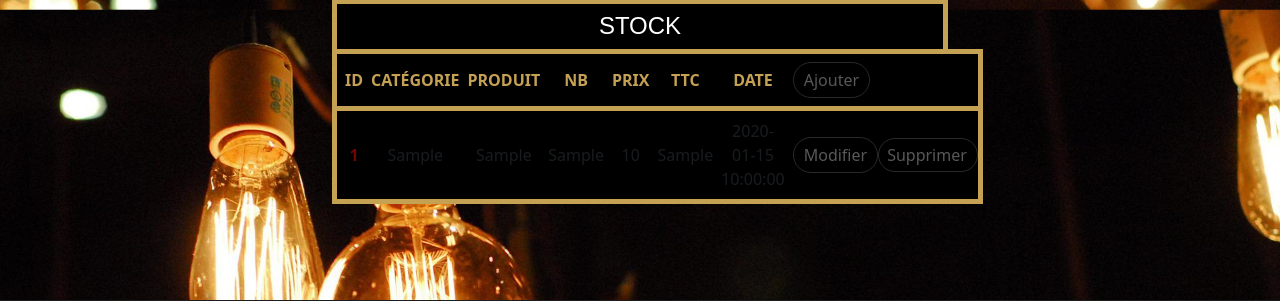
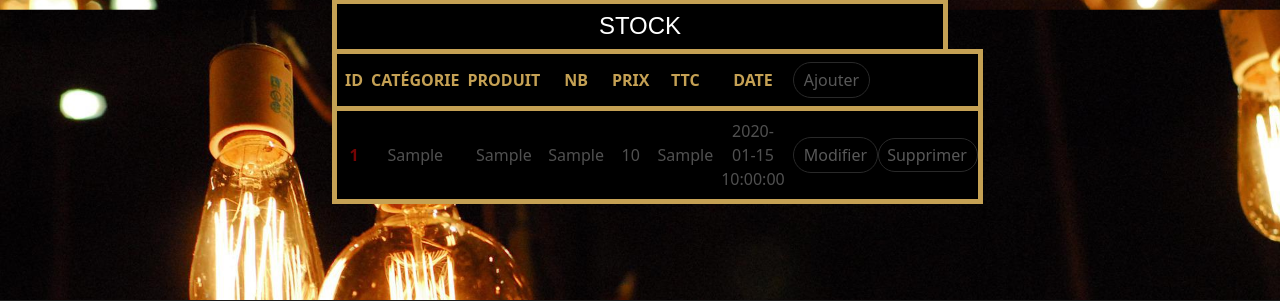
Before and after one commit to Felioawe/bar_tabac, a PHP site: page /stock.php in a window 1280 px wide. Shown: the part 847-1148 px from the top of the page. Run offline with PHP 8.4, Linux system fonts and the light colour scheme; the visitor is signed in with stand-in values (Sample User, id 1); tables that the repository leaves empty or names only in its code hold one stand-in row (values such as "Sample post").

Commit message:
nouvel ajout

```diff
--- a/contact.php
+++ b/contact.php
@@ -31,7 +31,7 @@
                 </div>
             </div>
             <div class="col-12 col-lg-8 px-3 mt-5">
-                <form id="#form_contact" action="./requette/insert_contact.php" method="post">
+                <form id="form_contact" action="./requette/insert_contact.php" method="post">
                     <div class="row">
                         <div class="col-12 col-sm-7 position-relative">
                             <input class="input-contact w-100 mb-3 bg-secondary p-2 text-white bg-opacity-25" type="text" id="name" name="name" placeholder="Votre nom">
--- a/requette/insert_user.php
+++ b/requette/insert_user.php
@@ -64,7 +64,7 @@ echo'test';
         // $req->bindParam(':user', $user/*, declare sont type (integer, string ...ect)*/);
 
         // grâce à bindParam j'affecter ma variable et mon parametre index 2 (?)
-        // $req->bindParam(2, $hash/*, declare sont type (integer, string ...ect)*/);
+        // $req->bindvValue(2, $hash/*, declare sont type (integer, string ...ect)*/);
 
         $req2->execute([
             ':img' => $img,
--- a/stock.php
+++ b/stock.php
@@ -116,15 +116,15 @@ $results2 = $req2->fetchAll(PDO::FETCH_ASSOC);
                     <tbody>
                         <tr class="cadre-or">
                             <td data-target="Update_id-produit" class="text-red text-capitalize fw-bold ps-2 py-2 px-0" scope="row"><?= $produit['id_produit'] ?></td>
-                            <td data-target="Update_categorie" class="text-muted text-capitalize ps-2 py-2"><?= $produit['categorie'] ?></td>
-                            <td data-target="Update_produit" class="text-muted text-capitalize ps-2 py-2"><?= $produit['produit'] ?></td>
-                            <td data-target="Update_nb" class="text-muted text-capitalize ps-2 py-2"><?= $produit['nb'] ?></td>
-                            <td data-target="Update_prix" class="text-muted text-capitalize ps-2 py-2"><?= $produit['prix'] ?></td>
-                            <td data-target="Update_ttc" class="text-muted text-capitalize ps-2 py-2"><?= $produit['ttc'] ?></td>
-                            <td data-target="Update_date" class="text-muted text-capitalize ps-2 py-2"><?= $produit['date'] ?></td>
+                            <td data-target="Update_categorie" class="text-gray text-capitalize ps-2 py-2"><?= $produit['categorie'] ?></td>
+                            <td data-target="Update_produit" class="text-gray text-capitalize ps-2 py-2"><?= $produit['produit'] ?></td>
+                            <td data-target="Update_nb" class="text-gray text-capitalize ps-2 py-2"><?= $produit['nb'] ?></td>
+                            <td data-target="Update_prix" class="text-gray text-capitalize ps-2 py-2"><?= $produit['prix'] ?></td>
+                            <td data-target="Update_ttc" class="text-gray text-capitalize ps-2 py-2"><?= $produit['ttc'] ?></td>
+                            <td data-target="Update_date" class="text-gray text-capitalize ps-2 py-2"><?= $produit['date'] ?></td>
                             <?php if ($_SESSION['connect'] == 1 && $_SESSION['status'] == 'admi') : ?>
-                                <td class="text-muted"><button class="ButUpdateStock butUpdate ms-2 my-2">Modifier</button></td>
-                                <td class="text-muted">
+                                <td class="text-gray"><button class="ButUpdateStock butUpdate ms-2 my-2">Modifier</button></td>
+                                <td class="text-gray">
                                     <form id="form_delete_user" action="./stock.php" method="get">
                                         <input type="hidden" name="id" value="<?= $produit['id_produit'] ?>">
                                         <input type="hidden" name="mod" value="3">
--- a/structure/feuille.css
+++ b/structure/feuille.css
@@ -43,6 +43,7 @@
 .logo-profil {height: 100px; width:100px; z-index: 3;}
 .logo {height: 70px; width:190px;}
 .bg-gray {background: rgb(48, 48, 49);}
+.text-gray {color: rgb(80, 80, 80);}
 .text-blue {color:rgb(0, 110, 213)!important;}
 .text-red {color: rgb(117, 4, 4);}
 .text-green {color: rgb(0, 147, 27);}
--- a/structure/modal_verif.php
+++ b/structure/modal_verif.php
@@ -8,7 +8,7 @@
         <form class="cadre-or m-0 w-25 m-auto" action="./requette/delete_produit.php" method="get">
     <?php endif; ?>
             <div class="text-center text-uppercase pt-2 px-2">
-                <p class="m-0 text-blue">Confimez-vous la suppréssion ?</p>
+                <p class="m-0 text-blue">Confirmez-vous la suppréssion ?</p>
                 <input type="hidden" id="id" name="id" value="<?= isset($_GET['id']) ? $_GET["id"] : NULL;  ?>">
             </div>
             <div class="d-flex justify-content-evenly align-items-center pb-2 px-2">
```
Also changed, not shown: compte.php (+7 -7 lines), upload/Theme-DP1.png (added).
